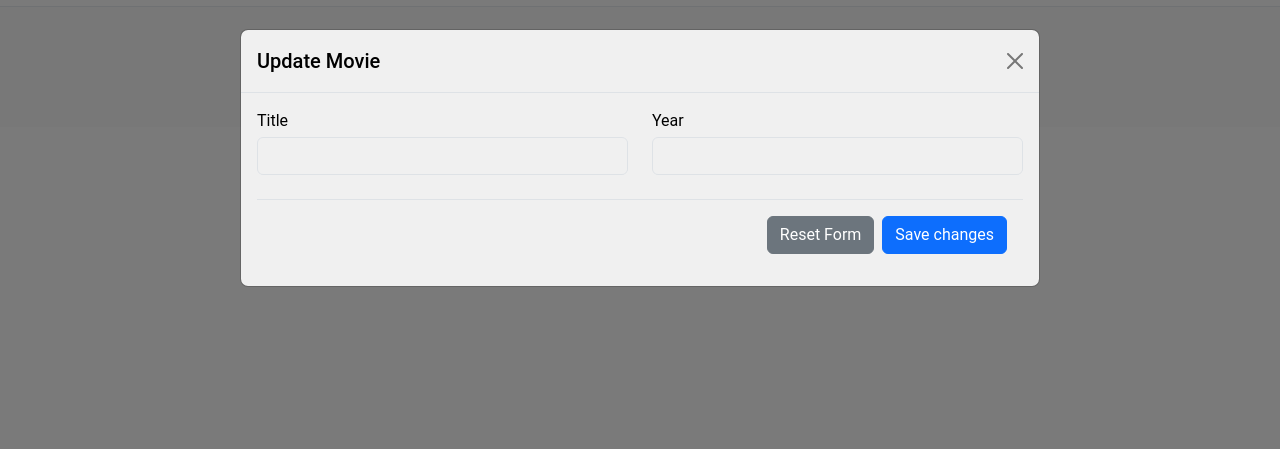
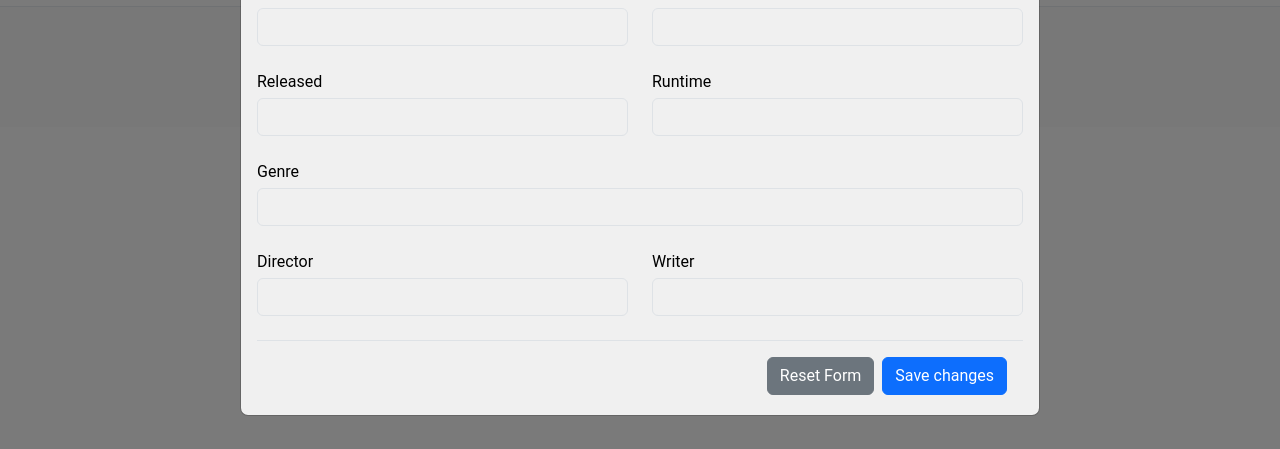
Before and after one commit to ahmetkanbaz/MovieApp, a React (Vite) app in the folder movieapp/: page /allmovies/1 in a window 1280 px wide. Both pictures are taken after a click on the button "Update Movie". Shown: the part 242-691 px from the top of the page. Built offline with nearby package versions, Linux system fonts and the light colour scheme; no server answers.

Commit message:
MovieApp-UpdateModal-Update

```diff
--- a/movieapp/src/components/UpdateModal/ModalButtons/ModalButtons.jsx
+++ b/movieapp/src/components/UpdateModal/ModalButtons/ModalButtons.jsx
@@ -1,7 +1,7 @@
 /* eslint-disable react/prop-types */
 const ModalButtons = ({ handleReset }) => {
   return (
-    <div className="modal-footer">
+    <div className="modal-footer pb-0">
       <button
         className="btn btn-secondary"
         onClick={handleReset}
--- /dev/null
+++ b/movieapp/src/components/UpdateModal/UpdateDirectorWriter/UpdateDirectorWriter.jsx
@@ -0,0 +1,33 @@
+/* eslint-disable react/prop-types */
+import LabelInput from "../../../common/LabelInput/LabelInput"
+
+const UpdateDirectorWriter = ({handleChange, handleBlur, values, isSubmitting}) => {
+  return (
+    <div className="row">
+      <div className="col-md-6">
+        <LabelInput
+          labelTitle='Director'
+          id='director'
+          name='director'
+          onChange={handleChange}
+          onBlur={handleBlur}
+          disabled={isSubmitting}
+          defaultValue={values.director}
+        />
+      </div>
+      <div className="col-md-6">
+        <LabelInput
+          labelTitle='Writer'
+          id='writer'
+          name='writer'
+          onChange={handleChange}
+          onBlur={handleBlur}
+          disabled={isSubmitting}
+          defaultValue={values.writer}
+        />
+      </div>
+    </div>
+  )
+}
+
+export default UpdateDirectorWriter
--- a/movieapp/src/components/UpdateModal/UpdateModal.jsx
+++ b/movieapp/src/components/UpdateModal/UpdateModal.jsx
@@ -4,6 +4,9 @@ import { UpdateModalWrapper } from "./UpdateModalStyle";
 import UpdateTitleYear from "./UpdateTitleYear/UpdateTitleYear";
 import { useFormik } from "formik";
 import ModalButtons from "./ModalButtons/ModalButtons";
+import UpdateReleasedRuntime from "./UpdateReleasedRuntime/UpdateReleasedRuntime";
+import LabelInput from "../../common/LabelInput/LabelInput";
+import UpdateDirectorWriter from "./UpdateDirectorWriter/UpdateDirectorWriter";
 
 const UpdateModal = ({ movie }) => {
   const theme = useSelector((state) => state.theme.theme);
@@ -55,6 +58,8 @@ const UpdateModal = ({ movie }) => {
     },
     onSubmit: async (values, bag) => {
       console.log(values);
+
+      document.getElementById("closeModal").click();
       // bag.setSubmitting(false);
       // bag.resetForm();
     },
@@ -80,11 +85,36 @@ const UpdateModal = ({ movie }) => {
                 className="btn-close"
                 data-bs-dismiss="modal"
                 aria-label="Close"
+                id="closeModal"
               ></button>
             </div>
             <div className="modal-body">
               <form onSubmit={handleSubmit}>
                 <UpdateTitleYear
+                  handleChange={handleChange}
+                  handleBlur={handleBlur}
+                  values={values}
+                  isSubmitting={isSubmitting}
+                />
+                <UpdateReleasedRuntime
+                  handleChange={handleChange}
+                  handleBlur={handleBlur}
+                  values={values}
+                  isSubmitting={isSubmitting}
+                />
+
+                <LabelInput
+                  labelTitle="Genre"
+                  type="text"
+                  id="genre"
+                  name="genre"
+                  onChange={handleChange}
+                  onBlur={handleBlur}
+                  disabled={isSubmitting}
+                  defaultValue={values.genre}
+                />
+
+                <UpdateDirectorWriter
                   handleChange={handleChange}
                   handleBlur={handleBlur}
                   values={values}
--- /dev/null
+++ b/movieapp/src/components/UpdateModal/UpdateReleasedRuntime/UpdateReleasedRuntime.jsx
@@ -0,0 +1,35 @@
+/* eslint-disable react/prop-types */
+import LabelInput from "../../../common/LabelInput/LabelInput"
+
+const UpdateReleasedRuntime = ({handleChange, handleBlur, values, isSubmitting}) => {
+  return (
+    <div className="row">
+      <div className="col-md-6">
+        <LabelInput
+          labelTitle='Released'
+          type='text'
+          id='released'
+          name='released'
+          onChange={handleChange}
+          onBlur={handleBlur}
+          disabled={isSubmitting}
+          defaultValue={values.released}
+        />
+      </div>
+      <div className="col-md-6">
+        <LabelInput
+          labelTitle='Runtime'
+          type='number'
+          id='runtime'
+          name='runtime'
+          onChange={handleChange}
+          onBlur={handleBlur}
+          disabled={isSubmitting}
+          defaultValue={values.runtime}
+        />
+      </div>
+    </div>
+  )
+}
+
+export default UpdateReleasedRuntime
```
Also changed, not shown: 1 other file (tests, documents, lock files or other folders).
